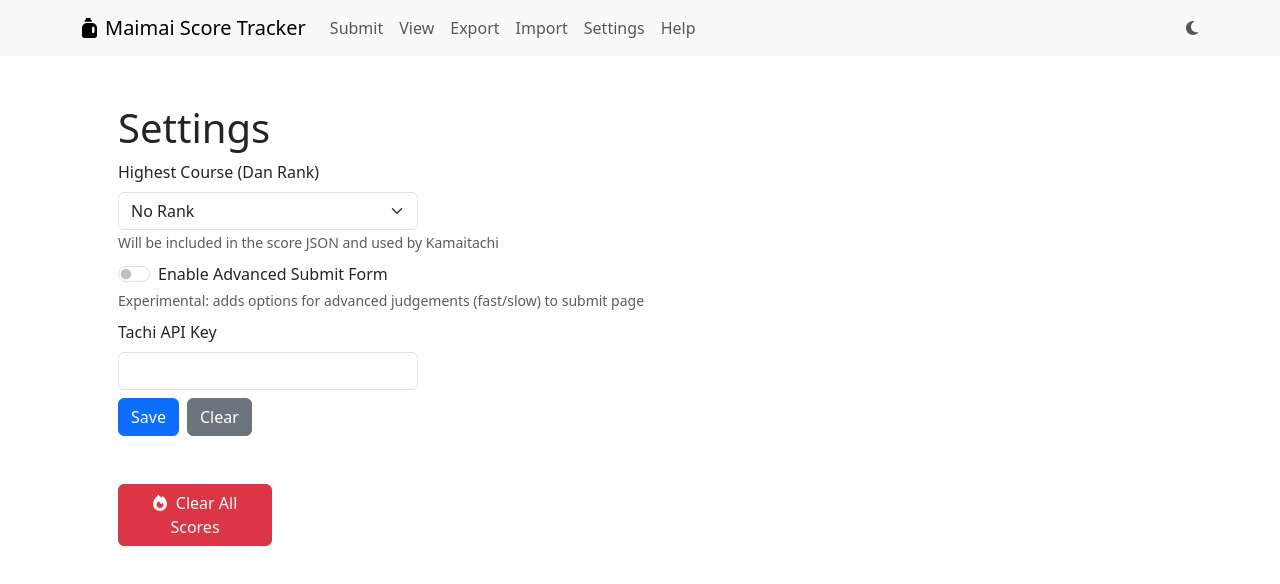
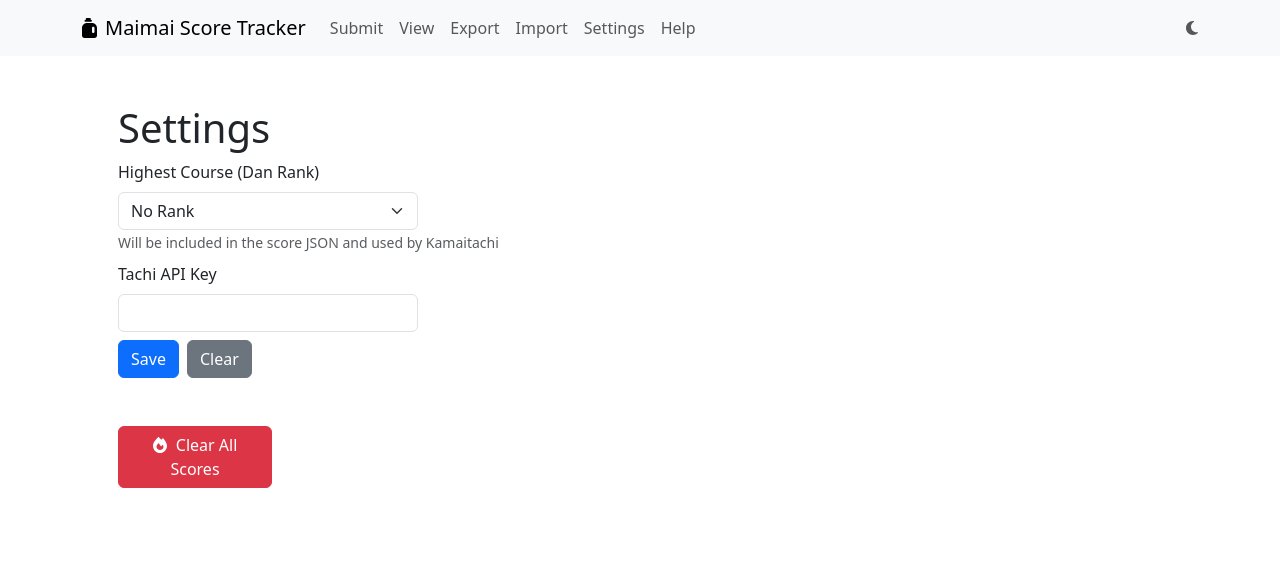
Before and after one commit to corndogit/maimai-score-tracker, a React (Vite) app: page /user/settings in a window 1280 px wide. Shown: the top 584 px of the page. Built offline with nearby package versions, Linux system fonts and the light colour scheme.

Commit message:
Move timings toggle to form
Probably should've done this in the first place

```diff
--- a/src/components/settings-page/settings-page.tsx
+++ b/src/components/settings-page/settings-page.tsx
@@ -56,21 +56,6 @@ export const SettingsPage = () => {
             </Form.Select>
             <Form.Text>
               Will be included in the score JSON and used by Kamaitachi
-            </Form.Text>
-          </Col>
-        </Row>
-        <Row className="mb-2">
-          <Col xl={12}>
-            <Form.Switch
-              label="Enable Advanced Submit Form"
-              checked={settingsStore.advancedSubmitEnabled}
-              onChange={(e) =>
-                settingsStore.setAdvancedSubmitEnabled(e.currentTarget.checked)
-              }
-            ></Form.Switch>
-            <Form.Text>
-              Experimental: adds options for advanced judgements (fast/slow) to
-              submit page
             </Form.Text>
           </Col>
         </Row>
--- a/src/components/submit-score-page/submit-score-form/submit-score-form.tsx
+++ b/src/components/submit-score-page/submit-score-form/submit-score-form.tsx
@@ -27,7 +27,7 @@ interface ScoreFormProps {
 }
 
 export const SubmitScoreForm = ({ addToSubmitScores }: ScoreFormProps) => {
-  const advancedSubmitEnabled = useUserSettingsStore().advancedSubmitEnabled;
+  const settingsStore = useUserSettingsStore();
   const [searchField, setSearchField] = useState<string>("");
   const [filteredCharts, setFilteredCharts] = useState<Array<Chart>>(
     useChartStore.getState().chartData
@@ -114,7 +114,7 @@ export const SubmitScoreForm = ({ addToSubmitScores }: ScoreFormProps) => {
         good: judgements.good,
         miss: judgements.miss,
       },
-      hitMeta: advancedSubmitEnabled ? hitMeta : undefined,
+      hitMeta: settingsStore.advancedSubmitEnabled ? hitMeta : undefined,
       timeAchieved: DateTime.fromISO(dateObtained).toMillis(),
     };
     addToSubmitScores(score);
@@ -174,7 +174,19 @@ export const SubmitScoreForm = ({ addToSubmitScores }: ScoreFormProps) => {
         setValidated={setValidated}
       />
 
-      {advancedSubmitEnabled && (
+      <Row className="mt-4 mb-2">
+        <Col xl={12}>
+          <Form.Switch
+            label="Add fast/slow counts"
+            checked={settingsStore.advancedSubmitEnabled}
+            onChange={(e) =>
+              settingsStore.setAdvancedSubmitEnabled(e.currentTarget.checked)
+            }
+          ></Form.Switch>
+        </Col>
+      </Row>
+
+      {settingsStore.advancedSubmitEnabled && (
         <ScoreFormTiming
           hitMeta={hitMeta}
           setHitMeta={setHitMeta}
```
